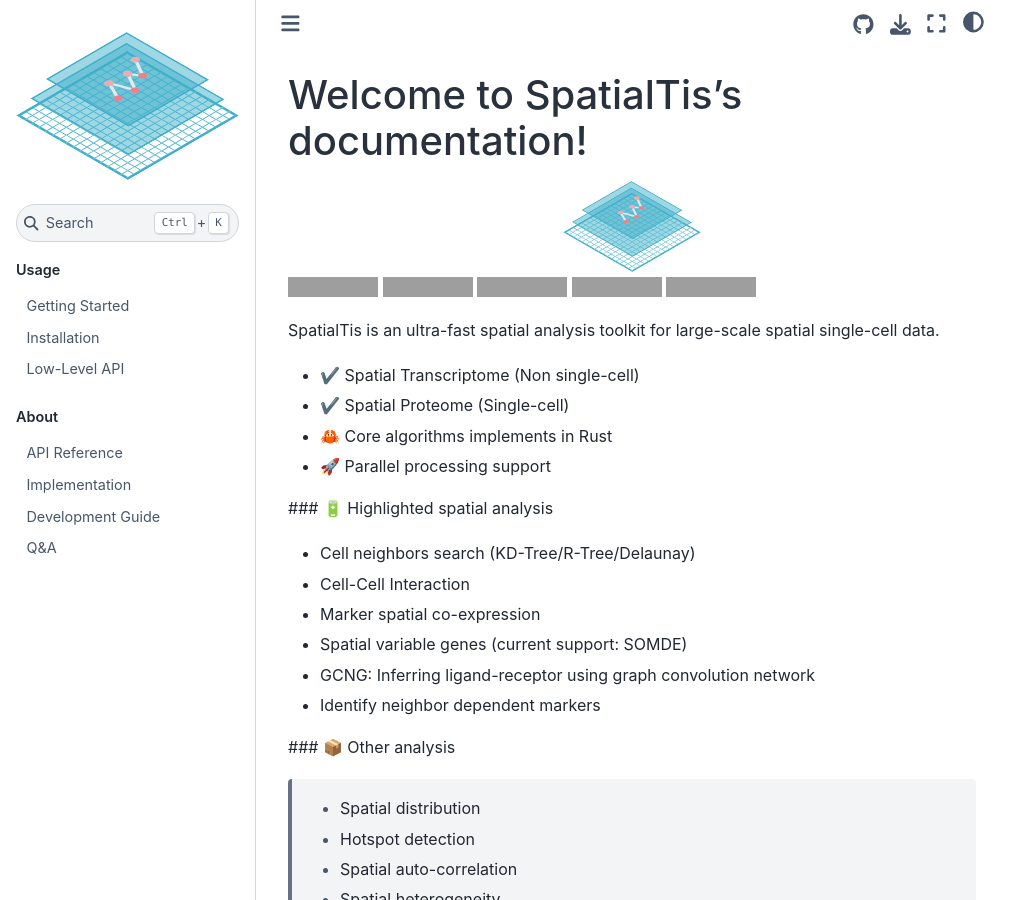
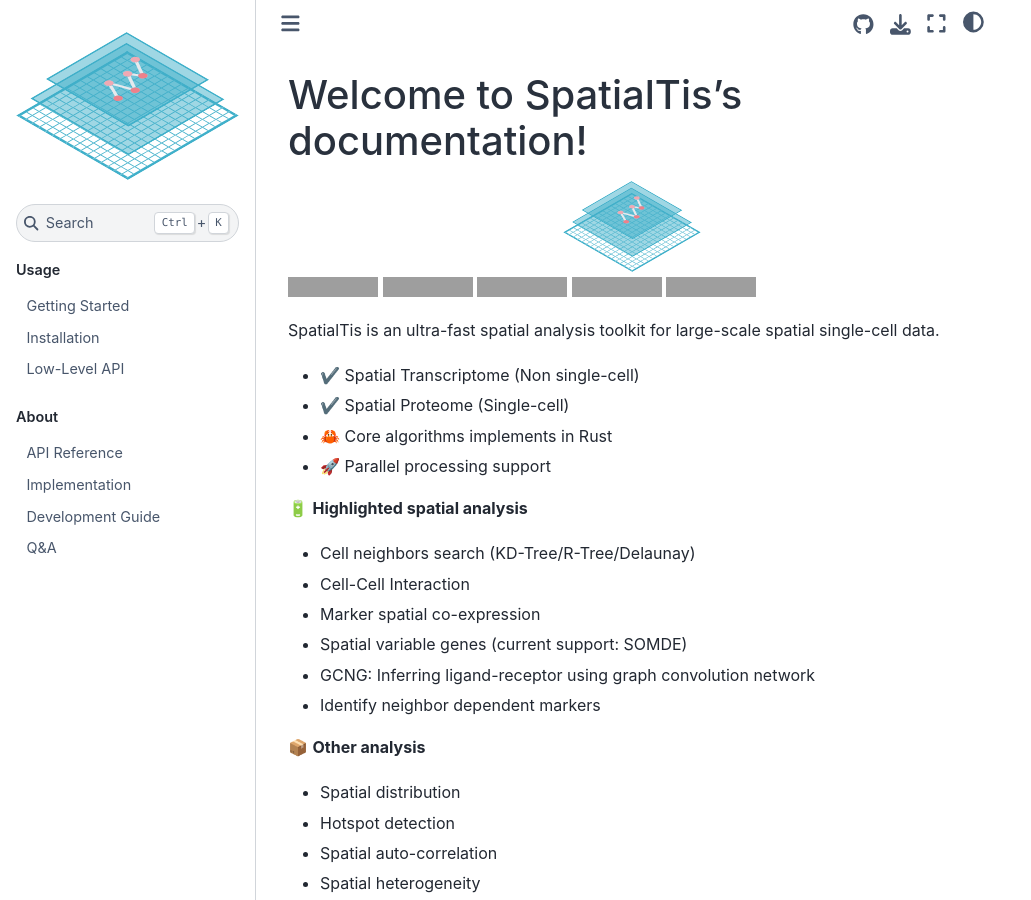
Before and after one commit to Mr-Milk/SpatialTis, a Sphinx documentation site: the page built from docs/source/index.rst, in a window 1280 px wide and 900 px high, cut to the strip 0-900 px from the top of the window. Shown: the whole strip, without its empty margins (0-1031 px from the left). Built offline with Sphinx 7.4.7 and the Sphinx Book theme 1.1.4, drawn with Linux system fonts in a browser that asks for light colours; grey boxes are pictures that could not be loaded.

Commit message:
update doc

```diff
--- a/docs/source/index.rst
+++ b/docs/source/index.rst
@@ -20,7 +20,7 @@
 - 🦀 Core algorithms implements in Rust
 - 🚀 Parallel processing support
 
-### 🔋 Highlighted spatial analysis
+🔋 **Highlighted spatial analysis**
 
 - Cell neighbors search (KD-Tree/R-Tree/Delaunay)
 - Cell-Cell Interaction
@@ -29,12 +29,12 @@
 - GCNG: Inferring ligand-receptor using graph convolution network
 - Identify neighbor dependent markers
 
-### 📦 Other analysis
+📦 **Other analysis**
 
-  - Spatial distribution
-  - Hotspot detection
-  - Spatial auto-correlation
-  - Spatial heterogeneity
+- Spatial distribution
+- Hotspot detection
+- Spatial auto-correlation
+- Spatial heterogeneity
 
 For a quick view of what it's does, check our the tutorial part.
 
```
